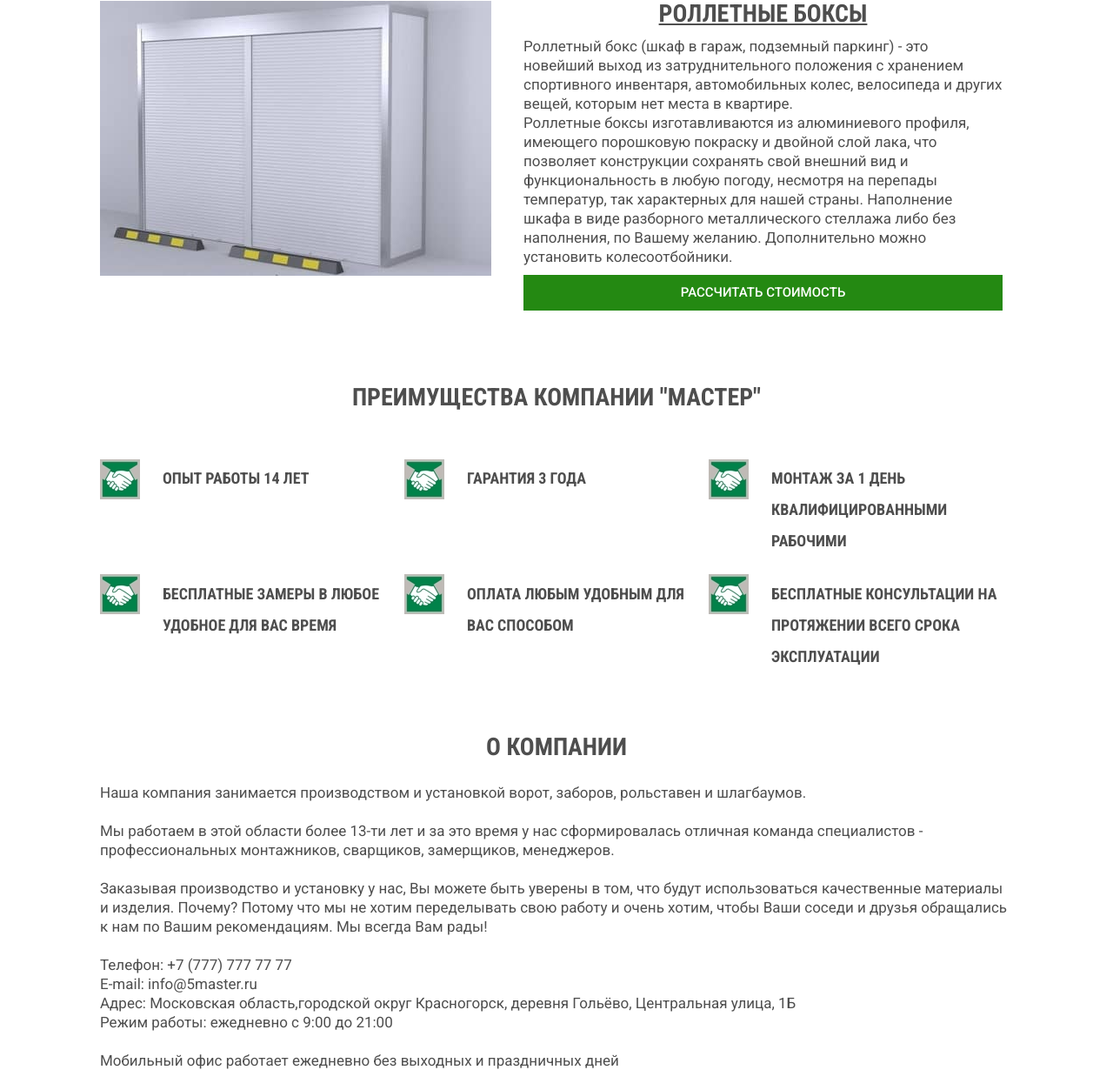
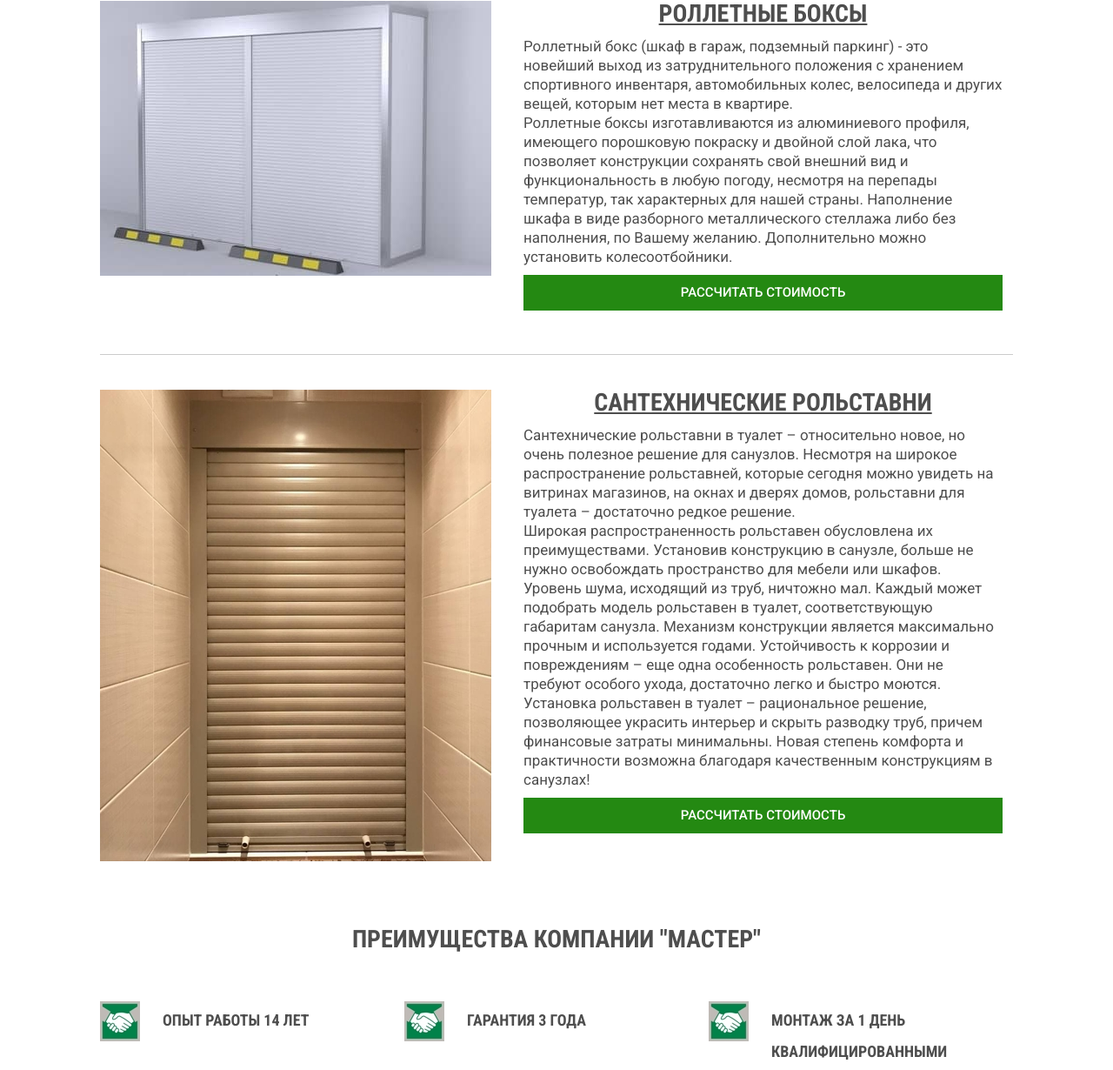
Before and after one commit to artem-create16/site_master, a Flask app: page / in a window 1280 px wide. Shown: the part 2413-3643 px from the top of the page at 87% size. Run offline with Flask 2, Linux system fonts and the light colour scheme; some libraries are stand-ins or nearby versions.

Commit message:
Added section

```diff
--- a/application/calculator/form.py
+++ b/application/calculator/form.py
@@ -17,9 +17,9 @@ class Kind(enum.Enum):
     foam = 'Пенозаполненный'
     anti_vandal = 'Антивандальный'
     lattice = 'Решетчатый'
-    steel = 'Стальной'
-    steel_lattice = 'Стальной решетчатый'
-    transparent = 'Прозрачный'
+    # steel = 'Стальной'
+    # steel_lattice = 'Стальной решетчатый'
+    # transparent = 'Прозрачный'
 
 
 class Control(enum.Enum):
--- a/application/templates/index.html
+++ b/application/templates/index.html
@@ -324,6 +324,23 @@
                         </p>
                     </div>
                 </li>
+
+                <li class="main-zabors-item-3">
+                    <div class='img-handler'>
+                        <a href="{{ url_for('calculator.calculator') }}">
+                            <img src='../static/img/plumbing_shutters2.jpg'
+                                 alt='Сантехнические рольставни' width="450px">
+                        </a>
+                    </div>
+                    <div class='text-handler'>
+                        <div class="title"><h2><a href="{{ url_for('calculator.calculator') }}">Сантехнические рольставни</a></h2></div>
+                        <p>Сантехнические рольставни в туалет – относительно новое, но очень полезное решение для санузлов. Несмотря на широкое распространение рольставней, которые сегодня можно увидеть на витринах магазинов, на окнах и дверях домов, рольставни для туалета – достаточно редкое решение.
+                            <br>
+                            Широкая распространенность рольставен обусловлена их преимуществами. Установив конструкцию в санузле, больше не нужно освобождать пространство для мебели или шкафов. Уровень шума, исходящий из труб, ничтожно мал. Каждый может подобрать модель рольставен в туалет, соответствующую габаритам санузла. Механизм конструкции является максимально прочным и используется годами. Устойчивость к коррозии и повреждениям – еще одна особенность рольставен. Они не требуют особого ухода, достаточно легко и быстро моются. Установка рольставен в туалет – рациональное решение, позволяющее украсить интерьер и скрыть разводку труб, причем финансовые затраты минимальны. Новая степень комфорта и практичности возможна благодаря качественным конструкциям в санузлах!
+                            <a href="{{ url_for('calculator.calculator') }}" class="button">Рассчитать стоимость</a>
+                        </p>
+                    </div>
+                </li>
             </ul>
         </div>
     </section>
```
Also changed, not shown: application/static/img/calculator/kind/foam.jpg, application/static/img/calculator/kind/steel_lattice.jpg (deleted), application/static/img/calculator/kind/transparent.jpg (deleted), application/static/img/plumbing_shutters2.jpg (added), 1 other file.
